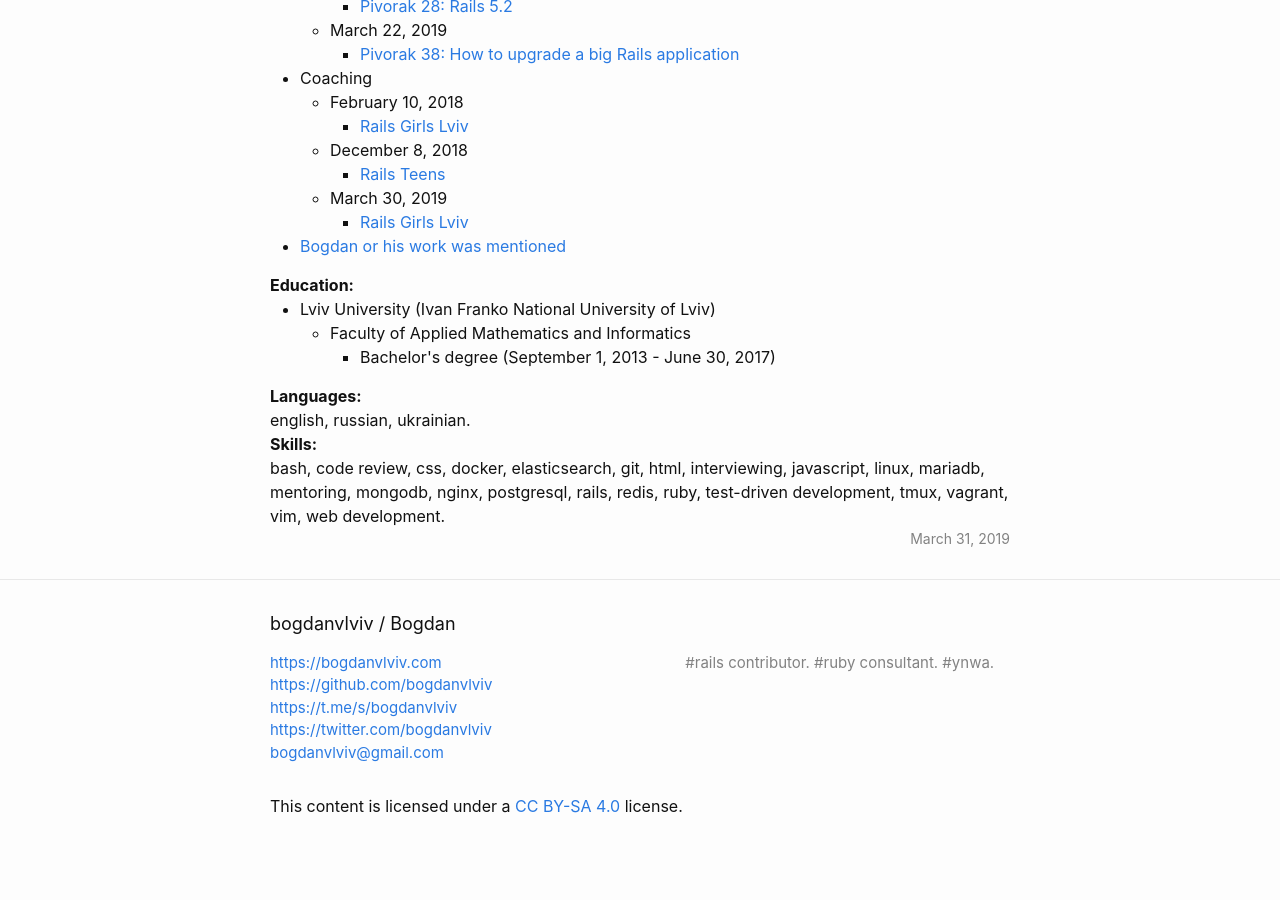
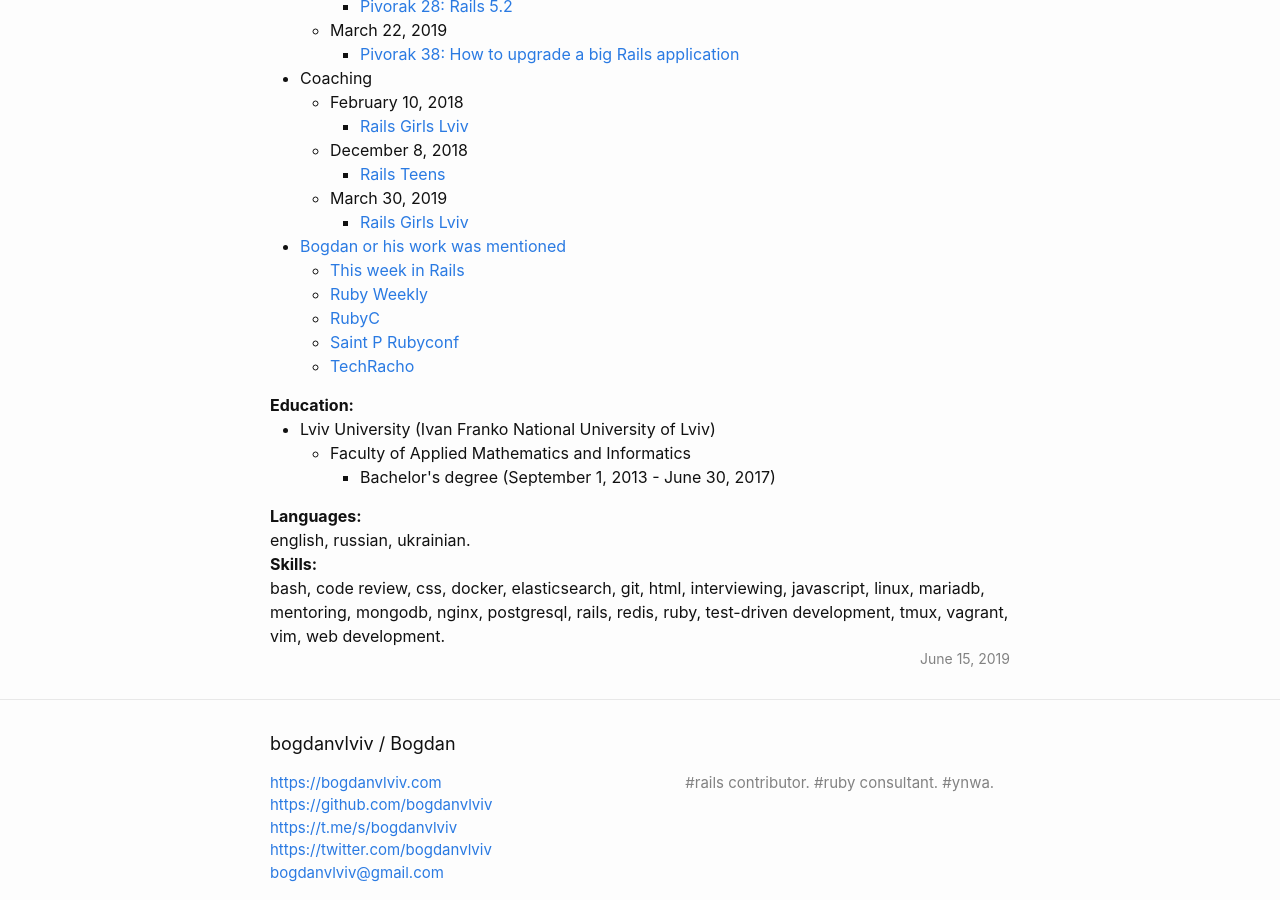
Before and after one commit to crowdpro3/bogdanvlviv.github.io, a Jekyll site: the page built from resume.html, in a window 1280 px wide and 900 px high, scrolled down 1615 px. Built offline with Jekyll 4.4.1, drawn with Linux system fonts in a browser that asks for light colours; before the commit the page ends 2478 px from its top, so only the background shows below that.

Commit message:
Update resume
Add mention where i or my work was mentioned

```diff
--- a/resume.html
+++ b/resume.html
@@ -213,6 +213,23 @@ permalink: /resume.html
       </li>
       <li>
         <a href="{{ "/posts/work/bogdan-or-his-work-was-mentioned.html" | absolute_url }}" target="_blank">Bogdan or his work was mentioned</a>
+        <ul>
+          <li>
+            <a href="{{ "/posts/work/bogdan-or-his-work-was-mentioned.html#this-week-in-rails" | absolute_url }}" target="_blank">This week in Rails</a>
+          </li>
+          <li>
+            <a href="{{ "/posts/work/bogdan-or-his-work-was-mentioned.html#ruby-weekly" | absolute_url }}" target="_blank">Ruby Weekly</a>
+          </li>
+          <li>
+            <a href="{{ "/posts/work/bogdan-or-his-work-was-mentioned.html#rubyc" | absolute_url }}" target="_blank">RubyC</a>
+          </li>
+          <li>
+            <a href="{{ "/posts/work/bogdan-or-his-work-was-mentioned.html#saint-p-rubyconf" | absolute_url }}" target="_blank">Saint P Rubyconf</a>
+          </li>
+          <li>
+            <a href="{{ "/posts/work/bogdan-or-his-work-was-mentioned.html#techracho" | absolute_url }}" target="_blank">TechRacho</a>
+          </li>
+        </ul>
       </li>
     </ul>
   </div>
@@ -246,5 +263,5 @@ permalink: /resume.html
     <div>bash, code review, css, docker, elasticsearch, git, html, interviewing, javascript, linux, mariadb, mentoring, mongodb, nginx, postgresql, rails, redis, ruby, test-driven development, tmux, vagrant, vim, web development.</div>
   </div>
 
-  <span class="resume-meta" title="Updated at"><time itemprop="dateUpdated">March 31, 2019</time></span>
+  <span class="resume-meta" title="Updated at"><time itemprop="dateUpdated">June 15, 2019</time></span>
 </div>
```
Also changed, not shown: _posts/work/2018-06-08-bogdan-or-his-work-was-mentioned.markdown (+11 -4 lines).
